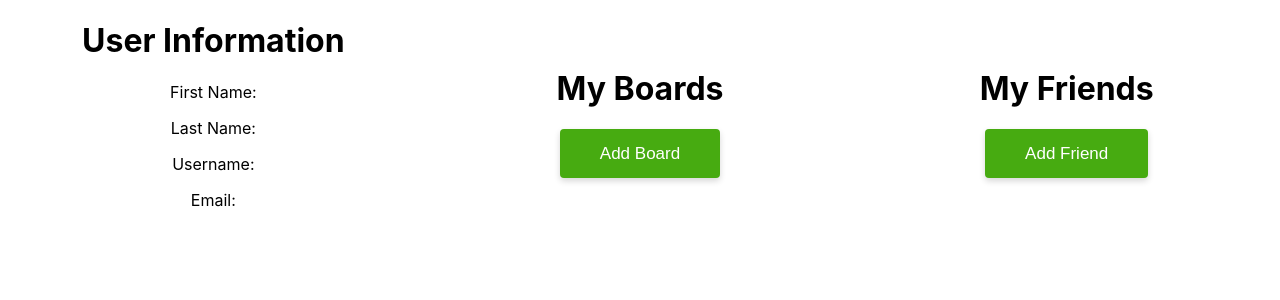
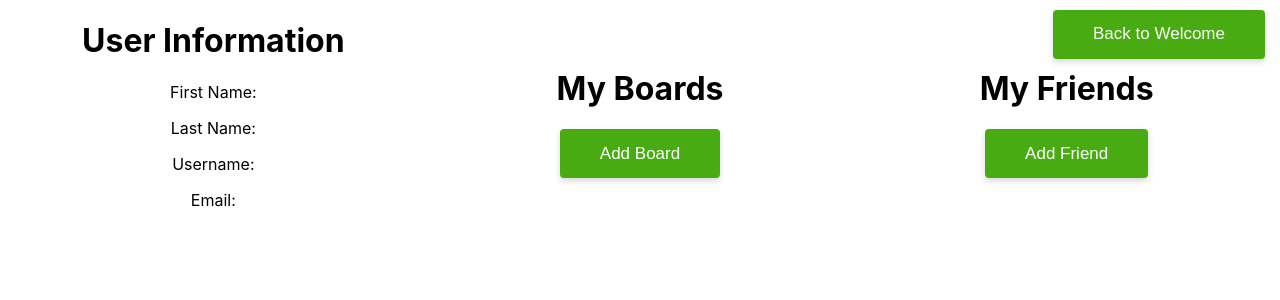
Before and after one commit to KeyScribe/keyscribe-webapp, a React (Create React App) app in the folder frontend/: page /settings in a window 1280 px wide. Shown: the top 300 px of the page. Built offline with nearby package versions, Linux system fonts and the light colour scheme; no server answers.

Commit message:
updated settings

```diff
--- a/frontend/src/components/Settings/Settings.js
+++ b/frontend/src/components/Settings/Settings.js
@@ -1,18 +1,45 @@
-import React from 'react';
+import React, { useEffect, useState } from 'react';
+import { useNavigate } from 'react-router-dom';
 import PropTypes from 'prop-types';
 import { SettingsWrapper, UserInfoWrapper, BoardsListWrapper, FriendsListWrapper } from './Settings.styled';
 import { Button } from '../Login/Login.styled';
+import { BackWelcomeButton } from './Settings.styled';
+
+const apiURL = process.env.REACT_APP_BACKEND_URL;
 
 const Settings = () => {
+   const navigate = useNavigate();
+   const [name, setName] = useState('');
+   const [username, setUsername] = useState('');
+   const [emailaddress, setEmailAddress] = useState('');
+
+   useEffect(() => {
+      const fetchData = async () => {
+         try {
+            const response = await fetch(`${apiURL}/getUserInfo`);
+            const data = await response.json();
+            setName(data.first);
+            setUsername(data.user);
+            setEmailAddress(data.email);
+         } catch(error) {
+            console.error(error);
+         }
+      };
+      fetchData();
+   }, []);
+
+   const handleBackWelcome = async () => {
+      navigate('/welcome');
+   }
 
    return (
       <SettingsWrapper>
          <UserInfoWrapper className='user-info-list'>
             <h1>User Information</h1>
-            <p>First Name: </p>
+            <p>First Name: {name}</p>
             <p>Last Name: </p>
-            <p>Username: </p>
-            <p>Email: </p>
+            <p>Username: {username}</p>
+            <p>Email: {emailaddress}</p>
          </UserInfoWrapper>
          <BoardsListWrapper className='boards-list'>
             <h1>My Boards</h1>
@@ -22,6 +49,7 @@ const Settings = () => {
             <h1>My Friends</h1>
             <Button type='button'>Add Friend</Button>
          </FriendsListWrapper>
+         <BackWelcomeButton onClick={handleBackWelcome}>Back to Welcome</BackWelcomeButton>
       </SettingsWrapper>
    );
 };
--- a/frontend/src/components/Settings/Settings.styled.js
+++ b/frontend/src/components/Settings/Settings.styled.js
@@ -18,3 +18,21 @@ export const FriendsListWrapper = styled(Container)`
 export const BoardsListWrapper = styled(Container)`
     justify-content: left;
 `;
+
+export const BackWelcomeButton = styled.button`
+    outline: none;
+    border: none;
+    cursor: pointer;
+    display: inline-block;
+    margin: 0 auto;
+    padding: 0.9rem 2.5rem;
+    text-align: center;
+    background-color: #47AB11;
+    color: #fff;
+    border-radius: 4px;
+    box-shadow: 0px 3px 6px rgba(0, 0, 0, 0.16);
+    font-size: 17px;
+    position: absolute;
+    top: 10px;
+    right: 15px;
+`;
--- a/frontend/src/components/Welcome/Welcome.js
+++ b/frontend/src/components/Welcome/Welcome.js
@@ -1,9 +1,11 @@
 import React, { useEffect, useState} from 'react';
-import { WelcomeWrapper } from './Welcome.styled';
+import { useNavigate } from 'react-router-dom';
+import { WelcomeWrapper, SettingsButton } from './Welcome.styled';
 
 const apiURL = process.env.REACT_APP_BACKEND_URL;
 
 const Welcome = () => {
+   const navigate = useNavigate();
    const [name, setName] = useState('');
 
    useEffect(() => {
@@ -11,7 +13,7 @@ const Welcome = () => {
          try {
             const response = await fetch(`${apiURL}/getUserInfo`);
             const data = await response.json();
-            setName(data.name);
+            setName(data.first);
          } catch(error) {
             console.error(error);
          }
@@ -19,9 +21,14 @@ const Welcome = () => {
       fetchData();
    }, []);
 
+   const handleSettings = async () => {
+      navigate('/settings');
+   }
+
    return (
       <WelcomeWrapper data-testid="Welcome">
          <h1>Welcome, {name}!</h1>
+         <SettingsButton onClick={handleSettings}>Settings</SettingsButton>
       </WelcomeWrapper>
    );
 };
--- a/frontend/src/components/Welcome/Welcome.styled.js
+++ b/frontend/src/components/Welcome/Welcome.styled.js
@@ -2,3 +2,21 @@ import styled from 'styled-components';
 
 export const WelcomeWrapper = styled.div`
 `;
+
+export const SettingsButton = styled.button`
+    outline: none;
+    border: none;
+    cursor: pointer;
+    display: inline-block;
+    margin: 0 auto;
+    padding: 0.9rem 2.5rem;
+    text-align: center;
+    background-color: #47AB11;
+    color: #fff;
+    border-radius: 4px;
+    box-shadow: 0px 3px 6px rgba(0, 0, 0, 0.16);
+    font-size: 17px;
+    position: absolute;
+    top: 10px;
+    right: 15px;
+`;
```
